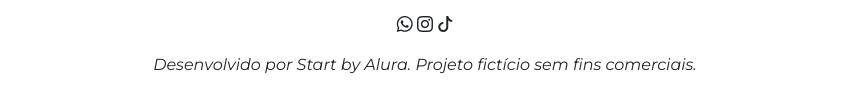
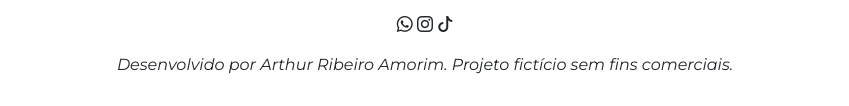
Before and after one commit to arT-Fallen/Basquete, a plain HTML site: page index.html in a window 1280 px wide. Shown: the part 2633-2739 px from the top of the page, without its empty margins (215-1064 px from the left). Drawn offline with nearby package versions, Linux system fonts and the light colour scheme.

Commit message:
Update index.html

```diff
--- a/index.html
+++ b/index.html
@@ -127,7 +127,7 @@
         <i class="bi bi-whatsapp"></i>
         <i class="bi bi-instagram"></i>
         <i class="bi bi-tiktok"></i>
-        <p class="mt-3">Desenvolvido por Start by Alura. Projeto fictício sem fins comerciais.</p>
+        <p class="mt-3">Desenvolvido por Arthur Ribeiro Amorim. Projeto fictício sem fins comerciais.</p>
     </footer>
     <script src="https://cdnjs.cloudflare.com/ajax/libs/scrollReveal.js/4.0.9/scrollreveal.js"></script>
     <script src="script.js"></script>
```
